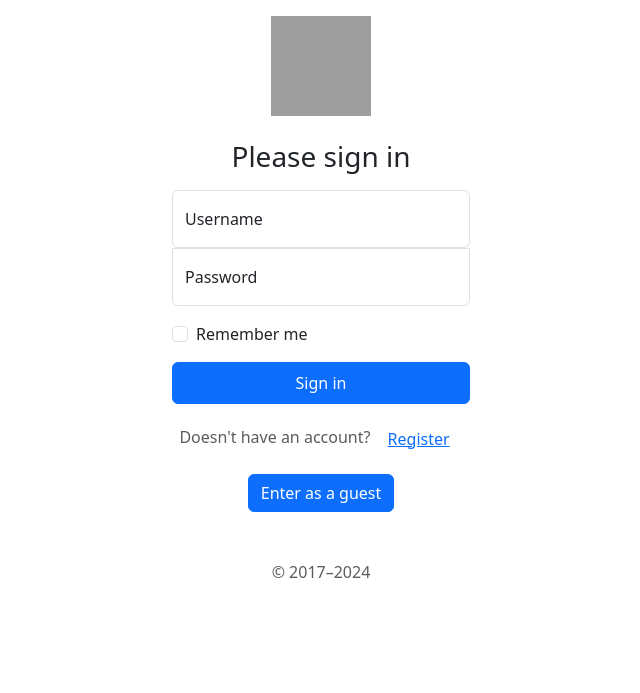
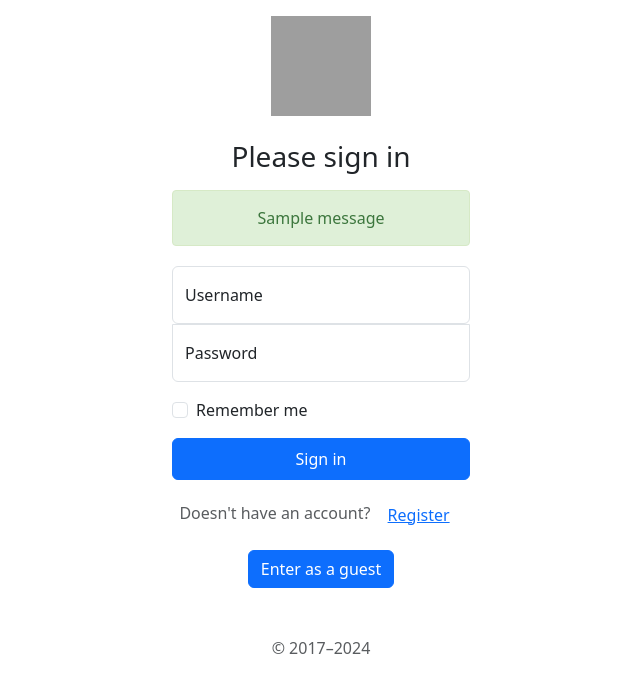
Before and after one commit to GabyZ2027/WebApp_Iot, a Flask app: page /auth/login in a window 1280 px wide. Shown: the top 693 px of the page, without its empty margins (319-959 px from the left). Run offline with Flask 3, Linux system fonts and the light colour scheme; tables that the repository leaves empty hold one stand-in row (values such as "Sample post"); one stand-in notice (Sample message) is shown; parts of the project's set-up code (start-up, migrations or seed data) failed here and were passed over; grey boxes are pictures that could not be loaded.

Commit message:
afegides respostes del flash

```diff
--- a/webapp-iot/app/src/static/css/login.css
+++ b/webapp-iot/app/src/static/css/login.css
@@ -23,3 +23,26 @@ body {
   border-top-left-radius: 0;
   border-top-right-radius: 0;
 }
+
+.flash-messages {
+    margin-bottom: 20px;
+}
+
+.alert {
+    padding: 15px;
+    margin-bottom: 10px;
+    border: 1px solid transparent;
+    border-radius: 4px;
+}
+
+.alert-success {
+    color: #3c763d;
+    background-color: #dff0d8;
+    border-color: #d6e9c6;
+}
+
+.alert-error {
+    color: #a94442;
+    background-color: #f2dede;
+    border-color: #ebccd1;
+}
--- a/webapp-iot/app/src/templates/login.html
+++ b/webapp-iot/app/src/templates/login.html
@@ -10,6 +10,18 @@
 <form class="form-signin w-100 m-auto" action="/auth/login" method="POST">
     <img class="mb-4" src="{{ url_for('static', filename='img/Logo_UPC.png') }}" alt="" width="100" height="100">
     <h1 class="h3 mb-3 fw-normal">Please sign in</h1>
+
+    {% with messages = get_flashed_messages(with_categories=true) %}
+        {% if messages %}
+            <div class="flash-messages">
+                {% for category, message in messages %}
+                    <div class="alert alert-{{ category }}">
+                        {{ message }}
+                    </div>
+                {% endfor %}
+            </div>
+        {% endif %}
+    {% endwith %}
 
     <div class="form-floating">
       <input type="text" class="form-control" id="floatingInput" name="username" placeholder="Username">
@@ -28,8 +40,6 @@
     </div>
     <button class="btn btn-primary w-100 py-2" type="submit">Sign in</button>
 
-
-
     <p class="mt-3 mb-3 text-muted">
       Doesn't have an account?
       <a href="{{ url_for('auth_blueprint.register') }}" class="btn btn-link">Register</a>
```
Also changed, not shown: webapp-iot/app/src/templates/register.html (+12 -0 lines).
